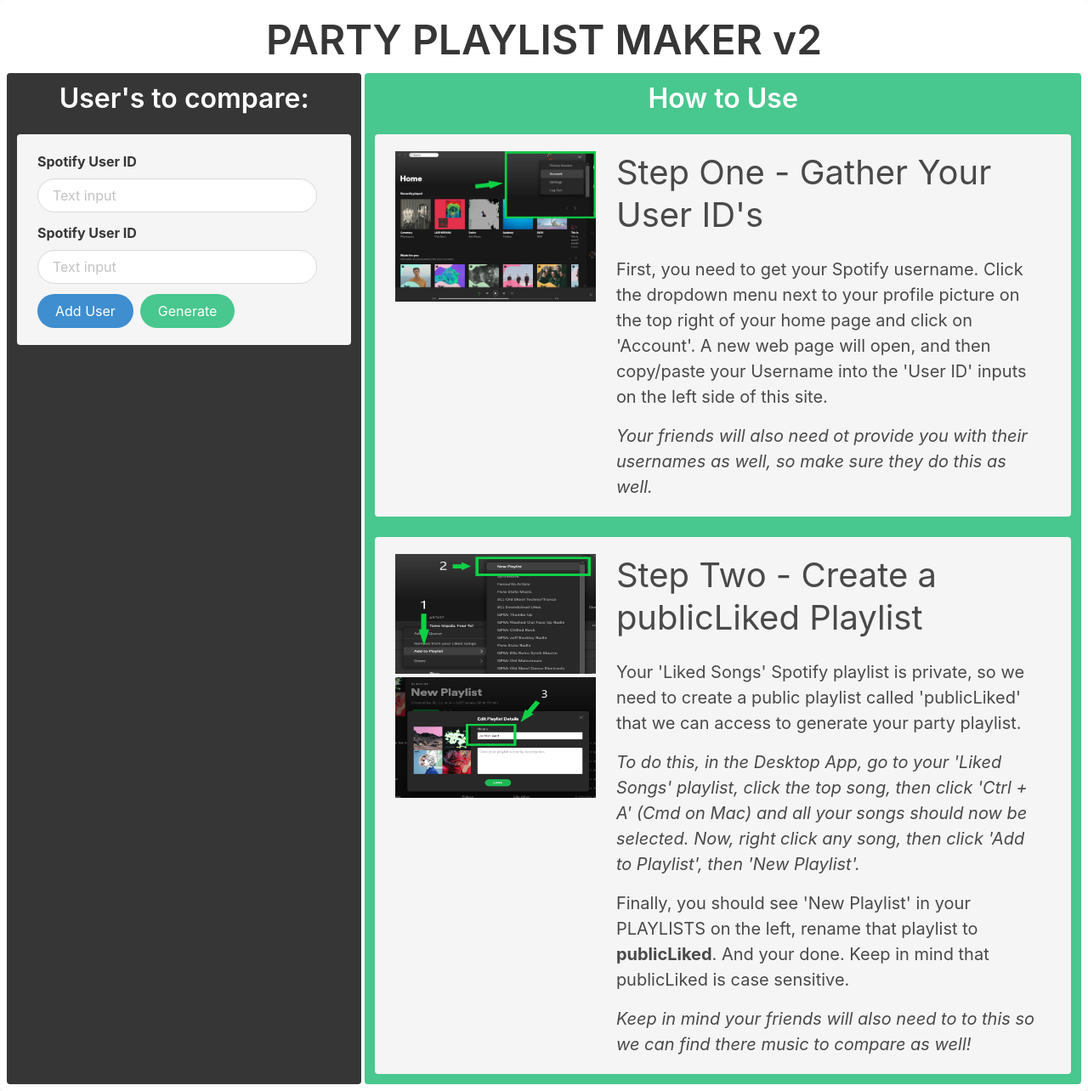
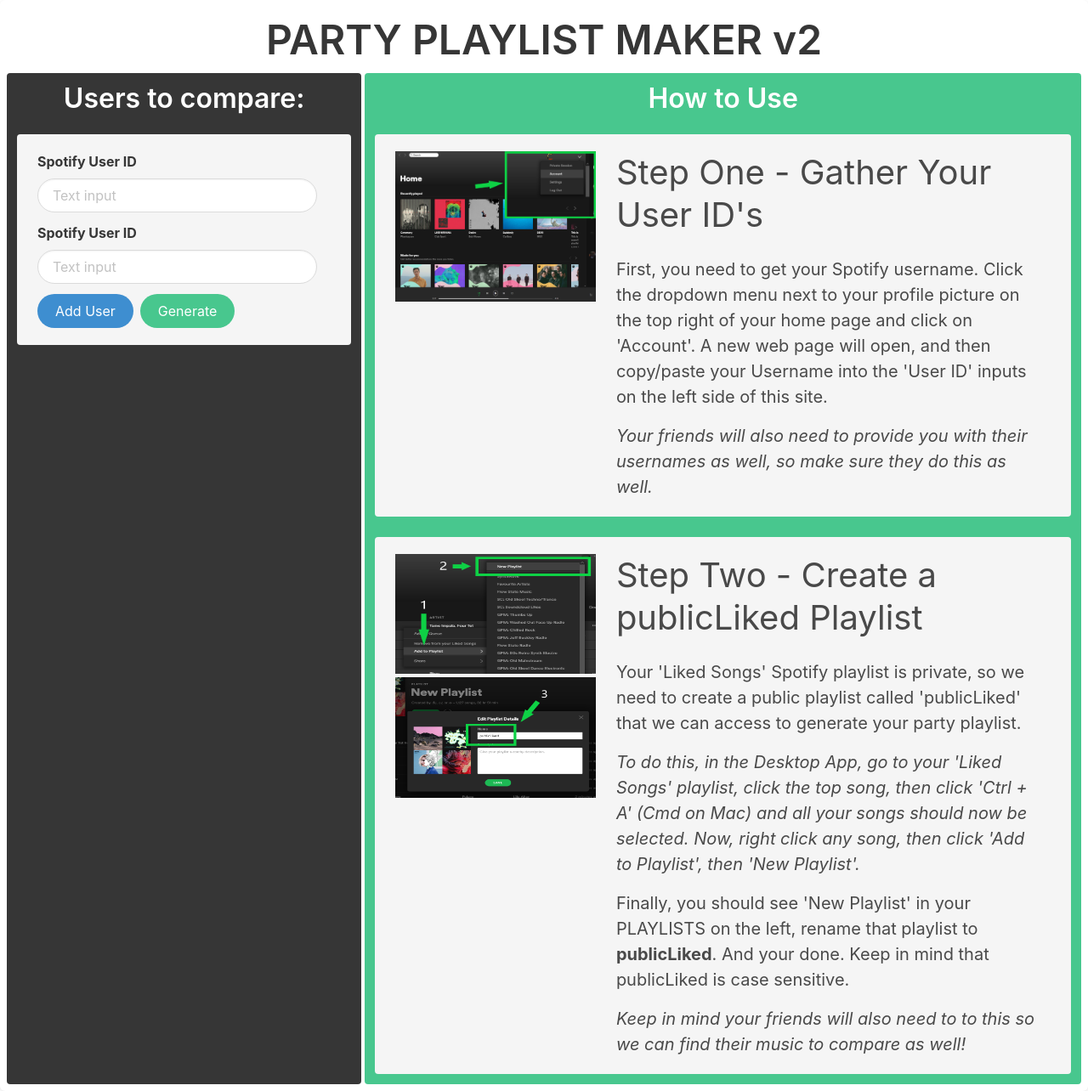
Before and after one commit to keefer-tech/PPMv2, a React (Create React App) app in the folder frontend/: page /guest in a window 1280 px wide. Shown: the whole page at 85% size. Built offline with nearby package versions, Linux system fonts and the light colour scheme.

Commit message:
minor edits and bug fixes

```diff
--- a/frontend/src/components/GuestComponents/Tutorial.js
+++ b/frontend/src/components/GuestComponents/Tutorial.js
@@ -24,7 +24,7 @@
               side of this site.
             </p>
             <p className="is-italic">
-              Your friends will also need ot provide you with their usernames as
+              Your friends will also need to provide you with their usernames as
               well, so make sure they do this as well.
             </p>
           </div>
@@ -63,7 +63,7 @@
             </p>
             <p className="is-italic">
               Keep in mind your friends will also need to to this so we can find
-              there music to compare as well!
+              their music to compare as well!
             </p>
           </div>
         </div>
--- a/frontend/src/scenes/Guest.js
+++ b/frontend/src/scenes/Guest.js
@@ -10,7 +10,7 @@
         <div className="tile is-vertical is-4">
           <div className="tile">
             <div className="tile is-parent notification is-dark is-vertical mr-1">
-              <h1 className="title">User's to compare:</h1>
+              <h1 className="title">Users to compare:</h1>
               <CollectUsers />
             </div>
           </div>
```
Also changed, not shown: 1 other file (tests, documents, lock files or other folders).
